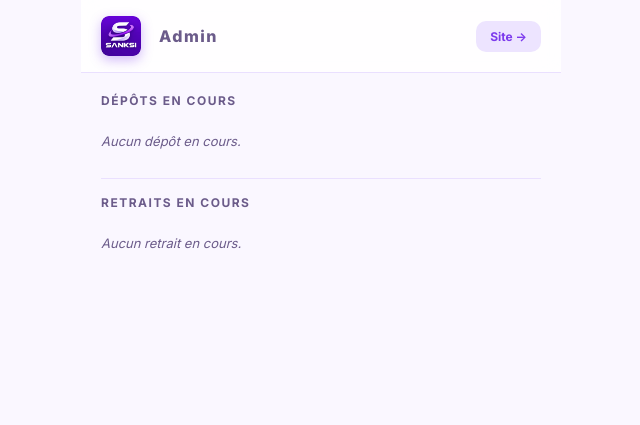
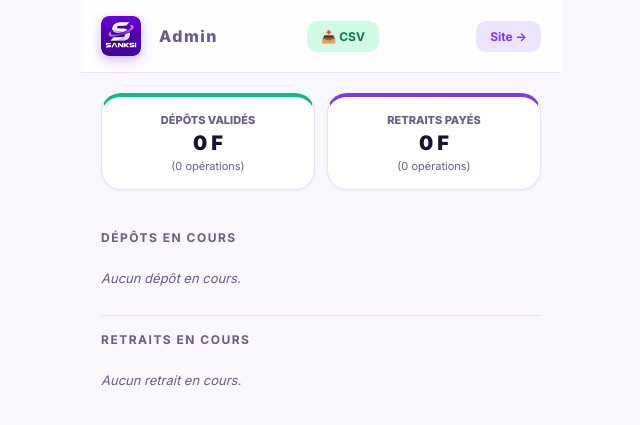
Before and after one commit to azizoboss226-dot/Sanksi, a Flask app: page /gestion-sanksi-2026 in a window 1280 px wide. Shown: the top 425 px of the page, without its empty margins (319-959 px from the left). Run offline with Flask 3, Linux system fonts and the light colour scheme; the visitor is signed in with stand-in values (Sample User, id 1); data that the repository does not hold is empty.

Commit message:
Feature: Stats admin, export CSV, alerte sonore et parrainage

```diff
--- a/app.py
+++ b/app.py
@@ -110,13 +110,13 @@ def confirmer_depot():
 
     conn = sqlite3.connect('sanksi.db')
     c = conn.cursor()
-    c.execute("""INSERT INTO demandes (reference, montant, operateur, id_1xbet, telephone, created_at)
+    c.execute("""INSERT INTO demandes (reference, montant, operateur, id_1xbet, telephone, parrain, created_at)
                  VALUES (?, ?, ?, ?, ?, ?)""",
               (reference, montant, operateur, id_1xbet, telephone, datetime.now().isoformat()))
     conn.commit()
     conn.close()
 
-    msg = f"🚨 <b>NOUVEAU DÉPÔT</b>\n\n💰 Montant : <b>{montant} FCFA</b>\n📱 Opérateur : {operateur}\n🆔 ID 1xbet : <b>{id_1xbet}</b>\n📞 Téléphone : {telephone}\n🔖 Réf : {reference}"
+    msg = f"🚨 <b>NOUVEAU DÉPÔT</b>\n\n💰 Montant : <b>{montant} FCFA</b>\n📱 Opérateur : {operateur}\n🆔 ID 1xbet : <b>{id_1xbet}</b>\n📞 Téléphone : {telephone}\n🔖 Réf : {reference}\n\n👉 <a href='https://sanksi.zevcloud.app/gestion-sanksi-2026'>Valider le dépôt (Admin)</a>"
     envoyer_telegram(msg)
 
     return render_template("confirmation_depot.html", reference=reference, montant=montant)
@@ -284,6 +284,30 @@ def admin():
                            attente_retraits=attente_retraits)
 
 
+
+@app.route("/gestion-sanksi-2026/export-csv")
+def export_csv():
+    if not session.get('admin'): return redirect("/gestion-sanksi-2026")
+    import csv, io
+    from flask import Response
+    conn = sqlite3.connect('sanksi.db')
+    c = conn.cursor()
+    c.execute("SELECT * FROM demandes")
+    demandes = c.fetchall()
+    c.execute("SELECT * FROM retraits")
+    retraits = c.fetchall()
+    conn.close()
+
+    output = io.StringIO()
+    writer = csv.writer(output, delimiter=';')
+    writer.writerow(['Type', 'ID', 'Ref/Code', 'Montant', 'Operateur', 'ID 1xBet/Nom', 'Telephone', 'Statut', 'Date'])
+    for d in demandes:
+        writer.writerow(['Depot', d[0], d[1], d[2], d[3], d[4], d[5], d[6], d[7]])
+    for r in retraits:
+        writer.writerow(['Retrait', r[0], r[1], r[2], r[3], r[4], r[5], r[6], r[7]])
+
+    return Response(output.getvalue(), mimetype="text/csv", headers={"Content-Disposition": "attachment;filename=sanksi_export.csv"})
+
 @app.route("/gestion-sanksi-2026/preparer/<int:id>", methods=["POST"])
 def admin_preparer_retrait(id):
     if not session.get('admin'):
--- a/templates/admin_dashboard.html
+++ b/templates/admin_dashboard.html
@@ -7,10 +7,26 @@
         <img src="{{ url_for('static', filename='logo.png') }}" alt="SANKSI" class="logo-img">
         <span style="font-size: 16px; margin-left: 8px; color: var(--text-muted); font-weight: 800;">Admin</span>
     </div>
+    <a href="/gestion-sanksi-2026/export-csv" class="header-link" style="margin-right:8px; background:var(--success-soft); color:#047857;">📥 CSV</a>
     <a href="/" class="header-link">Site →</a>
 </header>
 
 <div class="page fade-in">
+
+    <!-- Statistiques -->
+    <div style="display: grid; grid-template-columns: 1fr 1fr; gap: 12px; margin-bottom: 24px;">
+        <div class="card" style="padding: 16px; text-align: center; border-top: 4px solid var(--success);">
+            <p class="text-muted" style="font-size: 11px; text-transform: uppercase; margin: 0 0 4px 0; font-weight: 800;">Dépôts validés</p>
+            <p style="font-size: 20px; font-weight: 900; color: var(--text); margin: 0;">{{ total_depots_montant }} F</p>
+            <p style="font-size: 11px; color: var(--text-muted); margin: 4px 0 0 0;">({{ total_depots_count }} opérations)</p>
+        </div>
+        <div class="card" style="padding: 16px; text-align: center; border-top: 4px solid var(--primary);">
+            <p class="text-muted" style="font-size: 11px; text-transform: uppercase; margin: 0 0 4px 0; font-weight: 800;">Retraits payés</p>
+            <p style="font-size: 20px; font-weight: 900; color: var(--text); margin: 0;">{{ total_retraits_montant }} F</p>
+            <p style="font-size: 11px; color: var(--text-muted); margin: 4px 0 0 0;">({{ total_retraits_count }} opérations)</p>
+        </div>
+    </div>
+
 
     <!-- ================= DÉPÔTS ================= -->
     <h2 class="section-title">Dépôts en cours</h2>
--- a/templates/base.html
+++ b/templates/base.html
@@ -5,6 +5,13 @@
     <meta name="viewport" content="width=device-width, initial-scale=1.0, maximum-scale=1.0, user-scalable=no">
     <title>{% block title %}SANKSI{% endblock %}</title>
     <meta name="theme-color" content="#FAF7FF">
+    <meta property="og:title" content="SANKSI - Recharge 1xBet rapide et sécurisé">
+    <meta property="og:description" content="Faites vos dépôts et retraits 1xBet en toute simplicité avec Orange, Moov et Wave.">
+    <meta property="og:image" content="https://sanksi.zevcloud.app/static/logo.png">
+    <meta property="og:url" content="https://sanksi.zevcloud.app/">
+    <meta property="og:type" content="website">
+    <meta name="twitter:card" content="summary_large_image">
+
     <link rel="preconnect" href="https://fonts.googleapis.com">
     <link rel="preconnect" href="https://fonts.gstatic.com" crossorigin>
     <link href="https://fonts.googleapis.com/css2?family=Inter:wght@400;500;600;700;800;900&display=swap" rel="stylesheet">
@@ -318,5 +325,25 @@
 
     document.addEventListener('DOMContentLoaded', initNotifPrompts);
 </script>
+
+    <script>
+        document.addEventListener('DOMContentLoaded', () => {
+            const fields = {
+                'telephone': 'sanksi_tel',
+                'id_1xbet': 'sanksi_id_1xbet',
+                'nom': 'sanksi_nom'
+            };
+
+            for (const [name, key] of Object.entries(fields)) {
+                const input = document.querySelector(`input[name="${name}"]`);
+                if (input) {
+                    // Remplir automatiquement si on a déjà l'info
+                    if (localStorage.getItem(key)) input.value = localStorage.getItem(key);
+                    // Sauvegarder à chaque frappe
+                    input.addEventListener('input', () => localStorage.setItem(key, input.value));
+                }
+            }
+        });
+    </script>
 </body>
 </html>
```
Also changed, not shown: templates/depot.html (+11 -1 lines).
